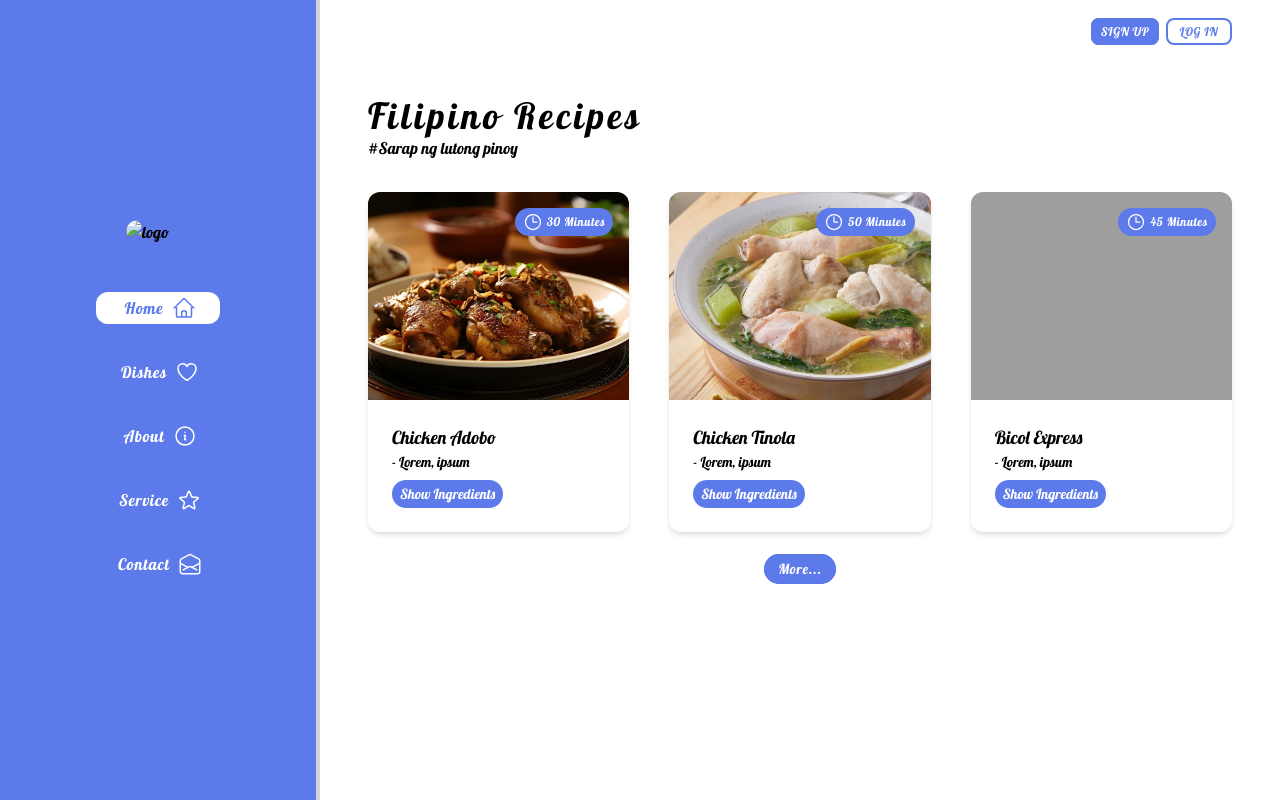
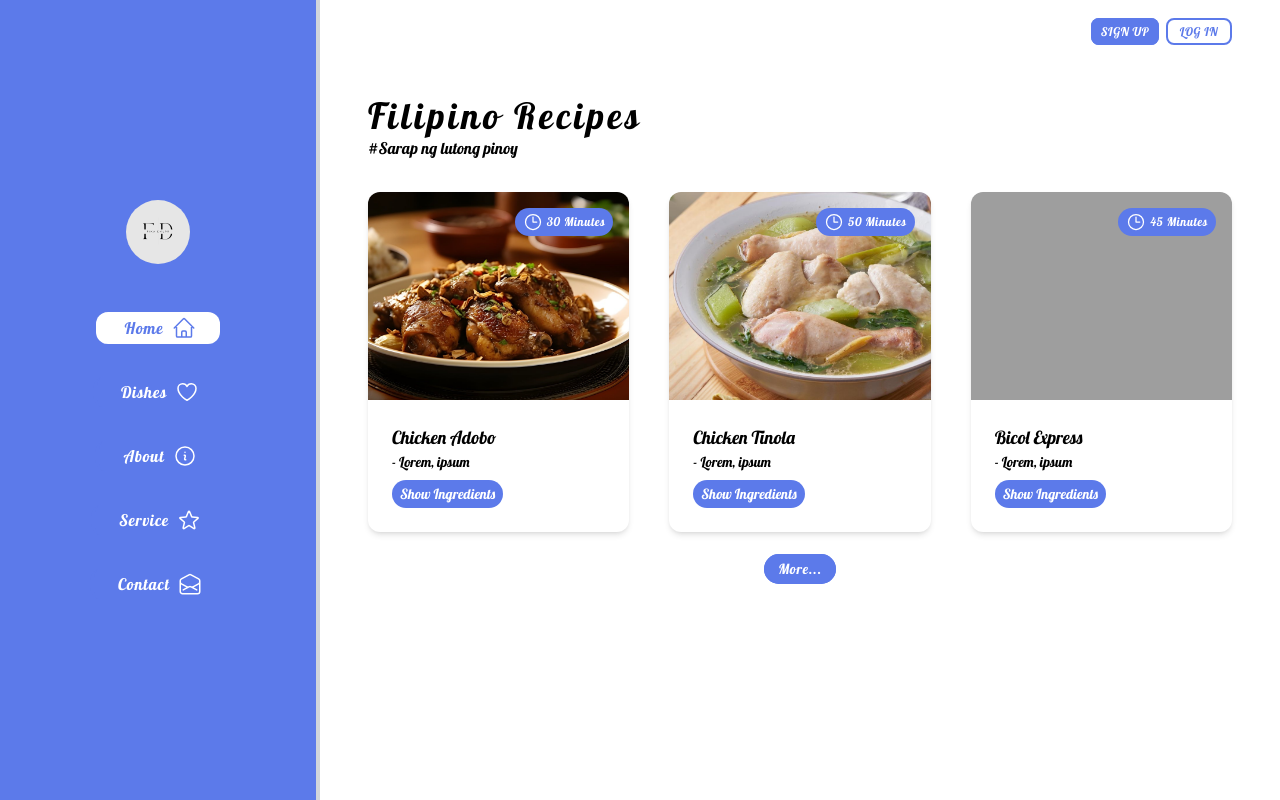
Before and after one commit to fika-dvlpr/FILIPINO-RECIPES-TAILWINDCSS, a website: page index.html in a window 1280 px wide. Drawn offline with nearby package versions, Linux system fonts and the light colour scheme; files that its build step writes are made by us from their sources; the site is published under a folder, as on GitHub Pages, so addresses that start at the root find nothing.

Commit message:
Update index.html

```diff
--- a/index.html
+++ b/index.html
@@ -18,7 +18,7 @@
       <nav class="bg-secondary-100 md:flex flex-col justify-center items-center h-full border-r-4 border-gray-300">
         <div class="flex justify-between items-center">
           <div class="px-6 py-4">
-            <img class=" w-12 md:w-16 rounded-full" src="/dist/img/mylogo.png" alt="logo">
+            <img class=" w-12 md:w-16 rounded-full" src="dist/img/mylogo.png" alt="logo">
           </div>
           <div class="px-6 text-white cursor-pointer hover:text-slate-300 md:hidden" id="burger">
             <svg class="w-8" xmlns="http://www.w3.org/2000/svg" fill="none" viewBox="0 0 24 24" stroke-width="1.5"
```
